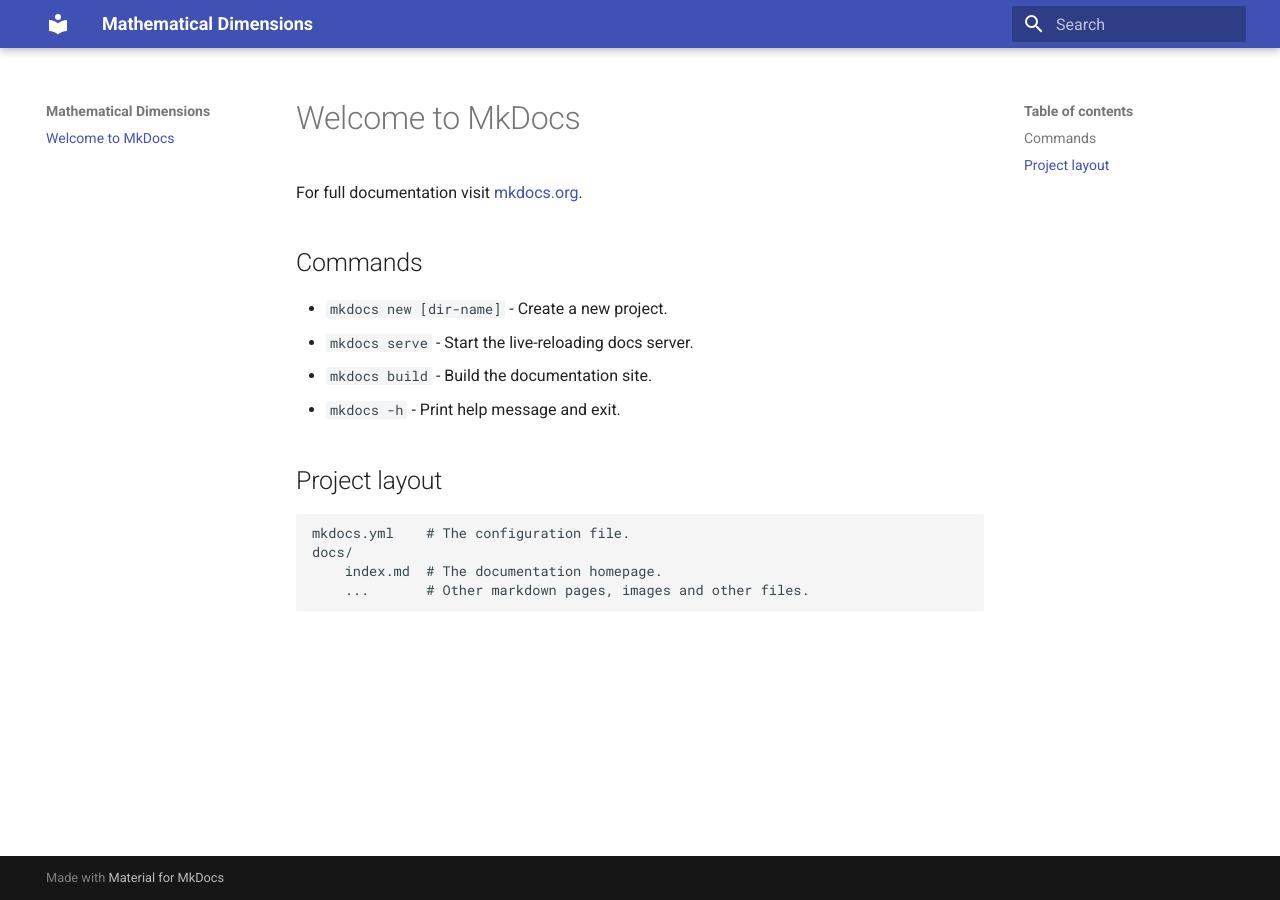
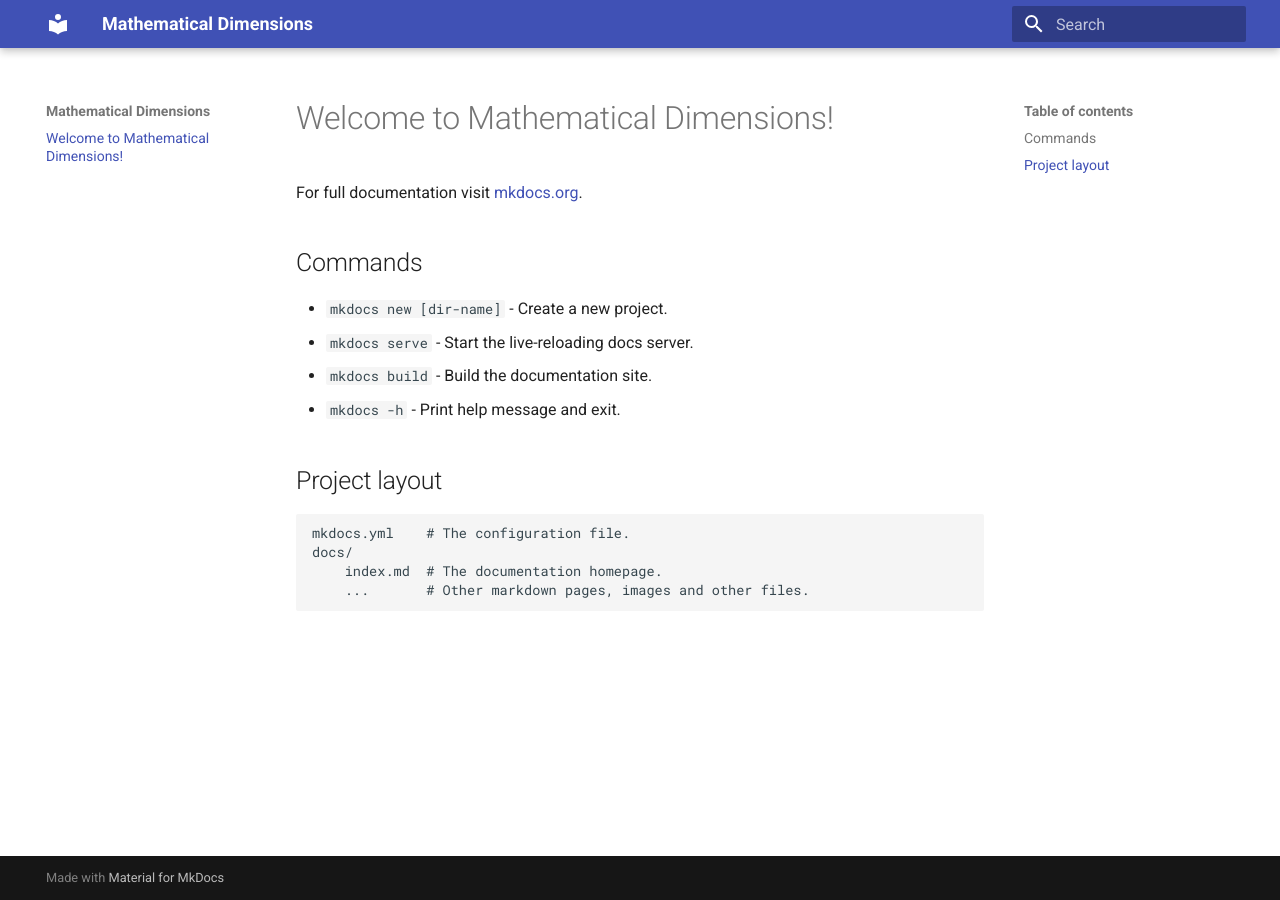
Before and after one commit to mathdimensions/mathdimensions, an MkDocs documentation site: the page built from docs/index.md, in a window 1280 px wide. Built offline with MkDocs 1.6.1 and Material for MkDocs 9.7.7, drawn with Linux system fonts in a browser that asks for light colours.

Commit message:
Update index.md

```diff
--- a/docs/index.md
+++ b/docs/index.md
@@ -1,4 +1,4 @@
-# Welcome to MkDocs
+# Welcome to Mathematical Dimensions!
 
 For full documentation visit [mkdocs.org](https://www.mkdocs.org).
 
```
